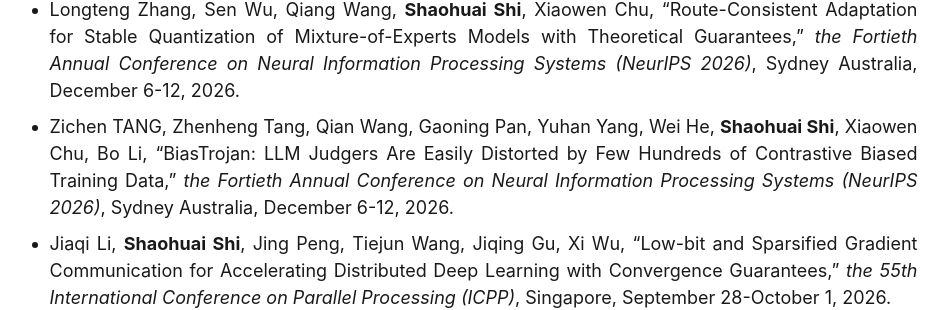
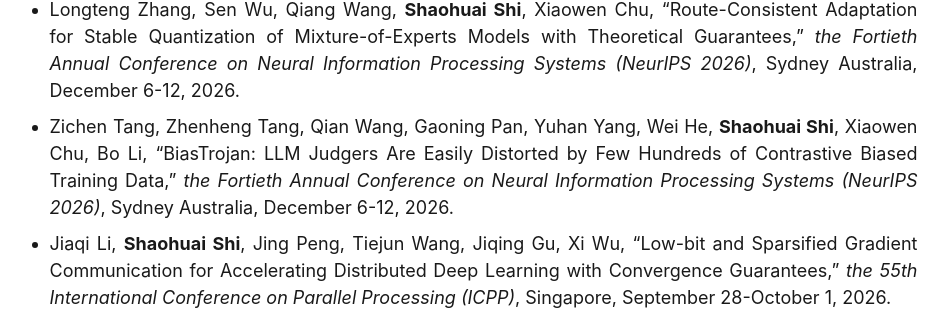
Before and after one commit to shaohuais/shaohuais.github.io, a Jekyll site: the page built from _pages/publications.md, in a window 1280 px wide and 900 px high, scrolled down 390 px. Shown: the part 144-454 px from the top of the window, without its empty margins (167-1116 px from the left). Built offline with Jekyll 4.4.1, drawn with Linux system fonts in a browser that asks for light colours.

```diff
--- a/_pages/publications.md
+++ b/_pages/publications.md
@@ -19,7 +19,7 @@ Publications ([Google Scholar](https://scholar.google.com/citations?user=Wr4B6fQ
 ## 2026
 - Xinglin Pan, Mingji Han, Penghao Zhao, Lin Zheng, Rayying, Key, **Shaohuai Shi**, Xiaowen Chu, "PipeFSDP: Efficient Pipeline Parallel under Fully Sharded Data Parallel for Large Language Model Training," *the Fortieth Annual Conference on Neural Information Processing Systems (NeurIPS 2026)*, Sydney Australia, December 6-12, 2026.
 - Longteng Zhang, Sen Wu, Qiang Wang, **Shaohuai Shi**, Xiaowen Chu, "Route-Consistent Adaptation for Stable Quantization of Mixture-of-Experts Models with Theoretical Guarantees," *the Fortieth Annual Conference on Neural Information Processing Systems (NeurIPS 2026)*, Sydney Australia, December 6-12, 2026.
-- Zichen TANG, Zhenheng Tang, Qian Wang, Gaoning Pan, Yuhan Yang, Wei He, **Shaohuai Shi**, Xiaowen Chu, Bo Li, "BiasTrojan: LLM Judgers Are Easily Distorted by Few Hundreds of Contrastive Biased Training Data," *the Fortieth Annual Conference on Neural Information Processing Systems (NeurIPS 2026)*, Sydney Australia, December 6-12, 2026.
+- Zichen Tang, Zhenheng Tang, Qian Wang, Gaoning Pan, Yuhan Yang, Wei He, **Shaohuai Shi**, Xiaowen Chu, Bo Li, "BiasTrojan: LLM Judgers Are Easily Distorted by Few Hundreds of Contrastive Biased Training Data," *the Fortieth Annual Conference on Neural Information Processing Systems (NeurIPS 2026)*, Sydney Australia, December 6-12, 2026.
 - Jiaqi Li, **Shaohuai Shi**, Jing Peng, Tiejun Wang, Jiqing Gu, Xi Wu, "Low-bit and Sparsified Gradient Communication for Accelerating Distributed Deep Learning with Convergence Guarantees," *the 55th International Conference on Parallel Processing (ICPP)*, Singapore, September 28-October 1, 2026.
 - Haoliang Zhao, Haiqian Niu, Shan Chang, **Shaohuai Shi**, Minghui Dai, Hongzi Zhu, Bo Li, "Nunchaku: Promoting Vertical Federated Learning by Semi-aligned Samples," *IEEE Transactions on Knowledge and Data Engineering (TKDE)*, September 2026.
 - Ne Wang, Wenxiang Lin, Lin Zhang, **Shaohuai Shi**, Ruiting Zhou, Bo Li, "Efficient Mixture-of-Experts Training with Pipelining Optimization," *IEEE Transactions on Computers (TC)*, June, 2026.
```
